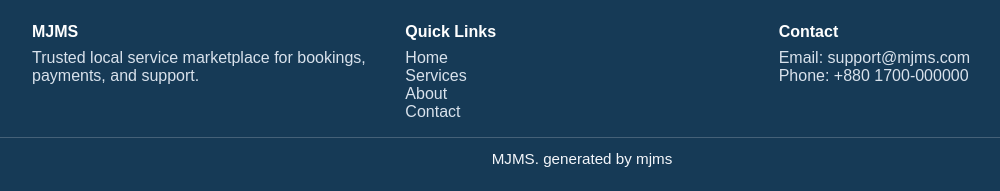
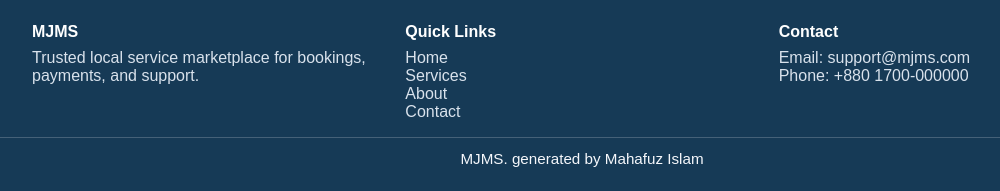
Before and after one commit to jmmahafuz-stack/Microjob_Management, a Django app: page /about/ in a window 1280 px wide. Shown: the part 609-800 px from the top of the page, without its empty margins (58-1058 px from the left). Run offline with Django 5.2, Linux system fonts and the light colour scheme.

Commit message:
Your message

```diff
--- a/templates/footer.html
+++ b/templates/footer.html
@@ -20,6 +20,6 @@
         </div>
     </div>
     <div class="footer-bottom">
-            MJMS. generated by mjms
+            MJMS. generated by Mahafuz Islam
     </div>
 </footer>
```
